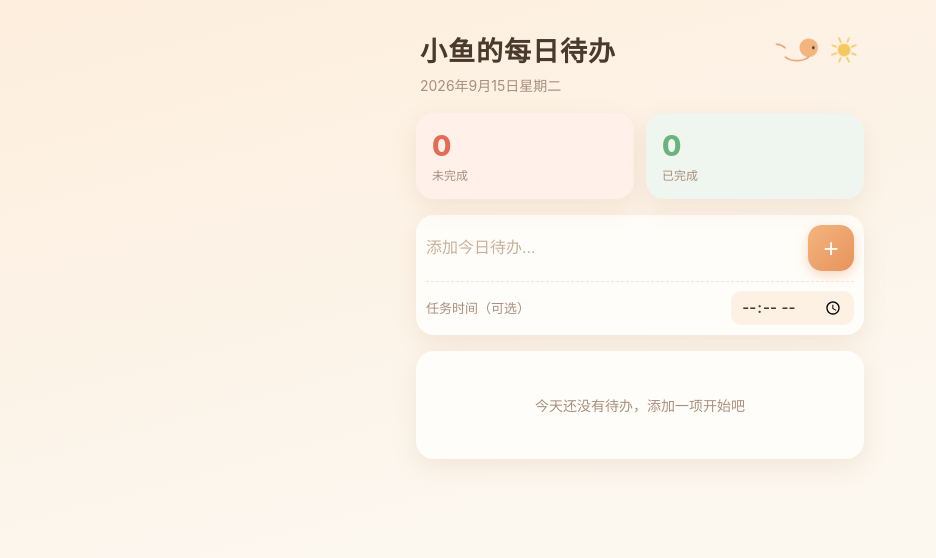
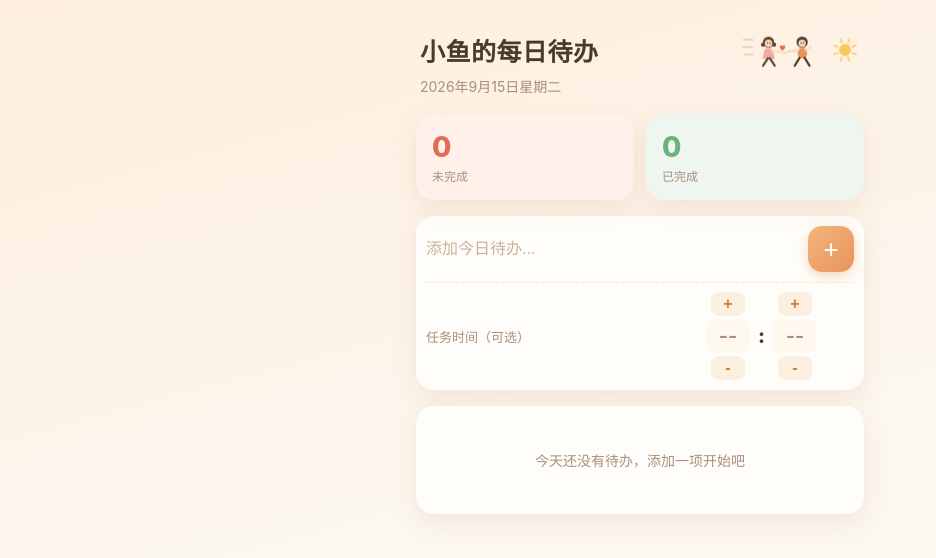
Before and after one commit to kongcheng-jiumeng/xiaoyu-todo, a plain HTML site: page index.html in a window 1280 px wide. Shown: the whole page, without its empty margins (0-936 px from the left). Drawn offline with Linux system fonts and the light colour scheme.

Commit message:
卡通简笔画与自选时间控件

```diff
--- a/index.html
+++ b/index.html
@@ -47,10 +47,10 @@
   /* 头部 */
   header { padding: 6px 4px 18px; }
   .title-row { display: flex; align-items: center; gap: 8px; }
-  .title-row h1 { flex: 1; font-size: 27px; font-weight: 800; letter-spacing: 1px; }
-  .fish { width: 46px; height: 32px; flex-shrink: 0; animation: bob 3s ease-in-out infinite; }
-  @keyframes bob { 0%, 100% { transform: translateY(0); } 50% { transform: translateY(-3px); } }
-  .sun { width: 32px; height: 32px; flex-shrink: 0; animation: spin 16s linear infinite; }
+  .title-row h1 { flex: 1; min-width: 0; font-size: 25px; font-weight: 800; letter-spacing: .5px; }
+  .runners { width: 82px; height: 40px; flex-shrink: 0; animation: run-bob 1.6s ease-in-out infinite; }
+  @keyframes run-bob { 0%, 100% { transform: translateY(0); } 50% { transform: translateY(-3px); } }
+  .sun { width: 30px; height: 30px; flex-shrink: 0; animation: spin 16s linear infinite; }
   @keyframes spin { from { transform: rotate(0); } to { transform: rotate(360deg); } }
   header .date { color: var(--muted); font-size: 14px; margin-top: 6px; }
 
@@ -89,15 +89,34 @@
   }
   .add-main button:active { transform: scale(.95); background: var(--accent-dark); }
   .add-time {
-    display: flex; align-items: center; justify-content: space-between;
+    display: flex; align-items: center; justify-content: space-between; gap: 10px;
     border-top: 1px dashed var(--line); padding-top: 9px;
   }
-  .add-time-label { font-size: 13px; color: var(--muted); }
-  .add-time input[type="time"] {
-    border: none; outline: none; background: #fdf1e4;
-    color: var(--text); font-size: 15px; font-weight: 600;
-    border-radius: 10px; padding: 6px 10px; font-family: inherit;
+  .add-time-label { font-size: 13px; color: var(--muted); flex-shrink: 0; }
+  .time-picker { display: flex; align-items: center; gap: 8px; }
+  .picker-col { display: flex; flex-direction: column; align-items: center; gap: 3px; }
+  .picker-col .p-val {
+    min-width: 44px; text-align: center; font-size: 20px; font-weight: 800;
+    color: var(--text); background: #fff8ef; border-radius: 10px;
+    padding: 7px 8px; line-height: 1;
   }
+  .picker-col .p-btn {
+    width: 34px; height: 24px; border: none; border-radius: 8px;
+    background: #fbf0df; color: var(--accent-dark); font-size: 16px;
+    font-weight: 700; cursor: pointer; line-height: 1;
+    display: flex; align-items: center; justify-content: center;
+    transition: background .12s, color .12s, transform .08s;
+  }
+  .picker-col .p-btn:active { background: var(--accent); color: #fff; transform: scale(.92); }
+  .p-colon { font-size: 20px; font-weight: 800; color: var(--text); }
+  .p-clear {
+    border: none; background: #f3e2ce; color: var(--muted); width: 27px; height: 27px;
+    border-radius: 50%; font-size: 15px; font-weight: 700; cursor: pointer;
+    flex-shrink: 0; line-height: 1; margin-left: 2px;
+  }
+  .p-clear:active { background: #e9d4bc; color: var(--danger); }
+  .p-clear:disabled { opacity: 0; pointer-events: none; }
+  .time-picker.no-time .p-val { color: var(--muted); font-weight: 600; }
 
   /* 列表 */
   ul { list-style: none; }
@@ -162,11 +181,38 @@
   <header>
     <div class="title-row">
       <h1>小鱼的每日待办</h1>
-      <svg class="fish" viewBox="0 0 100 68" fill="none" xmlns="http://www.w3.org/2000/svg">
-        <path d="M95.5 34C95.5 45.0457 86.5457 54 75.5 54C64.4543 54 55.5 45.0457 55.5 34C55.5 22.9543 64.4543 14 75.5 14C86.5457 14 95.5 22.9543 95.5 34Z" fill="#f3b57f"/>
-        <path d="M75.5 54C75.5 54 65 62 50 62C35 62 24.5 54 24.5 54" stroke="#e8935a" stroke-width="3" stroke-linecap="round"/>
-        <path d="M24.5 34C24.5 34 15 26 5 26" stroke="#e8935a" stroke-width="3" stroke-linecap="round"/>
-        <circle cx="85.5" cy="34" r="3" fill="#4a3a2d"/>
+      <svg class="runners" viewBox="0 0 132 64" fill="none" xmlns="http://www.w3.org/2000/svg">
+        <g stroke="#e9c9a6" stroke-width="2.4" stroke-linecap="round">
+          <path d="M6 16 h14"/>
+          <path d="M4 28 h16"/>
+          <path d="M8 40 h12"/>
+        </g>
+        <circle cx="37" cy="24" r="3.4" fill="#5a4632"/>
+        <circle cx="55" cy="24" r="3.4" fill="#5a4632"/>
+        <circle cx="46" cy="20" r="9" fill="#5a4632"/>
+        <circle cx="46" cy="22" r="6" fill="#fcd9b8"/>
+        <circle cx="44.4" cy="21" r="1.1" fill="#4a3a2d"/>
+        <circle cx="48.2" cy="21" r="1.1" fill="#4a3a2d"/>
+        <circle cx="43" cy="24" r="1.4" fill="#f3a8ae" opacity=".85"/>
+        <circle cx="49.5" cy="24" r="1.4" fill="#f3a8ae" opacity=".85"/>
+        <path d="M40 31 Q46 28 52 31 L56 47 L36 47 Z" fill="#f4a9a0"/>
+        <path d="M45 46 L37 58" stroke="#5a4632" stroke-width="3.4" stroke-linecap="round"/>
+        <path d="M48 46 L56 58" stroke="#5a4632" stroke-width="3.4" stroke-linecap="round"/>
+        <path d="M50 34 Q60 34 69 37" stroke="#fcd9b8" stroke-width="3.4" stroke-linecap="round"/>
+        <circle cx="100" cy="20" r="9" fill="#4a3a2d"/>
+        <circle cx="100" cy="22" r="6" fill="#fcd9b8"/>
+        <circle cx="98.4" cy="21" r="1.1" fill="#3a2a1d"/>
+        <circle cx="102.2" cy="21" r="1.1" fill="#3a2a1d"/>
+        <circle cx="97" cy="24" r="1.4" fill="#f3a8ae" opacity=".85"/>
+        <circle cx="103.5" cy="24" r="1.4" fill="#f3a8ae" opacity=".85"/>
+        <rect x="93" y="29" width="15" height="17" rx="7" fill="#e8935a"/>
+        <path d="M96 45 L88 58" stroke="#4a3a2d" stroke-width="3.4" stroke-linecap="round"/>
+        <path d="M104 45 L112 58" stroke="#4a3a2d" stroke-width="3.4" stroke-linecap="round"/>
+        <path d="M94 33 Q82 34 72 37" stroke="#fcd9b8" stroke-width="3.4" stroke-linecap="round"/>
+        <path d="M106 33 Q111 30 114 26" stroke="#fcd9b8" stroke-width="3.4" stroke-linecap="round"/>
+        <circle cx="69" cy="37" r="2" fill="#fcd9b8"/>
+        <circle cx="72" cy="37" r="2" fill="#fcd9b8"/>
+        <path transform="translate(63 24) scale(0.45)" d="M12 21.35l-1.45-1.32C5.4 15.36 2 12.28 2 8.5 2 5.42 4.42 3 7.5 3c1.74 0 3.41.81 4.5 2.09C13.09 3.81 14.76 3 16.5 3 19.58 3 22 5.42 22 8.5c0 3.78-3.4 6.86-8.55 11.54L12 21.35z" fill="#e26d56"/>
       </svg>
       <svg class="sun" viewBox="0 0 60 60" fill="none" xmlns="http://www.w3.org/2000/svg">
         <circle cx="30" cy="30" r="12" fill="#f6c85f"/>
@@ -209,7 +255,20 @@
     </div>
     <div class="add-time">
       <span class="add-time-label">任务时间（可选）</span>
-      <input id="timeInput" type="time">
+      <div class="time-picker no-time" id="timePicker">
+        <div class="picker-col">
+          <button class="p-btn" data-unit="h" data-dir="up" aria-label="增加小时">+</button>
+          <div class="p-val" id="hVal">--</div>
+          <button class="p-btn" data-unit="h" data-dir="down" aria-label="减少小时">-</button>
+        </div>
+        <span class="p-colon">:</span>
+        <div class="picker-col">
+          <button class="p-btn" data-unit="m" data-dir="up" aria-label="增加分钟">+</button>
+          <div class="p-val" id="mVal">--</div>
+          <button class="p-btn" data-unit="m" data-dir="down" aria-label="减少分钟">-</button>
+        </div>
+        <button class="p-clear" id="clearTime" aria-label="清除时间" disabled>×</button>
+      </div>
     </div>
   </section>
 
@@ -344,22 +403,62 @@
     render();
   }
 
+  // ----- 任务时间选择 -----
+  var timeParts = { h: null, m: null };
+  function renderTimePicker() {
+    var hNode = document.getElementById('hVal');
+    var mNode = document.getElementById('mVal');
+    var picker = document.getElementById('timePicker');
+    var clear = document.getElementById('clearTime');
+    hNode.textContent = (timeParts.h == null) ? '--' : pad(timeParts.h);
+    mNode.textContent = (timeParts.m == null) ? '--' : pad(timeParts.m);
+    var active = (timeParts.h != null && timeParts.m != null);
+    picker.classList.toggle('no-time', !active);
+    clear.disabled = !active;
+  }
+  function adjustTime(unit, dir) {
+    if (timeParts.h == null) timeParts.h = 0;
+    if (timeParts.m == null) timeParts.m = 0;
+    if (unit === 'h') timeParts.h = (timeParts.h + dir + 24) % 24;
+    else timeParts.m = (timeParts.m + dir + 60) % 60;
+    renderTimePicker();
+  }
+  function getTimeValue() {
+    if (timeParts.h == null || timeParts.m == null) return '';
+    return pad(timeParts.h) + ':' + pad(timeParts.m);
+  }
+  function resetTimePicker() {
+    timeParts.h = null;
+    timeParts.m = null;
+    renderTimePicker();
+  }
+
   // ----- 初始化 -----
   function init() {
     load();
     rollover();
     renderDate();
+    renderTimePicker();
 
     document.getElementById('addBtn').addEventListener('click', function () {
       var input = document.getElementById('input');
-      var timeInput = document.getElementById('timeInput');
-      addTodo(input.value, timeInput.value);
+      addTodo(input.value, getTimeValue());
       input.value = '';
-      timeInput.value = '';
+      resetTimePicker();
       input.focus();
     });
     document.getElementById('input').addEventListener('keydown', function (e) {
       if (e.key === 'Enter') document.getElementById('addBtn').click();
+    });
+    document.getElementById('timePicker').addEventListener('click', function (e) {
+      var btn = e.target.closest('.p-btn');
+      if (!btn) return;
+      var unit = btn.getAttribute('data-unit');
+      var dir = btn.getAttribute('data-dir') === 'up' ? 1 : -1;
+      adjustTime(unit, dir);
+    });
+    document.getElementById('clearTime').addEventListener('click', function () {
+      resetTimePicker();
     });
 
     render();
--- a/sw.js
+++ b/sw.js
@@ -1,4 +1,4 @@
-const CACHE = 'workbench-v7';
+const CACHE = 'workbench-v8';
 const ASSETS = [
   './',
   './index.html',
```
